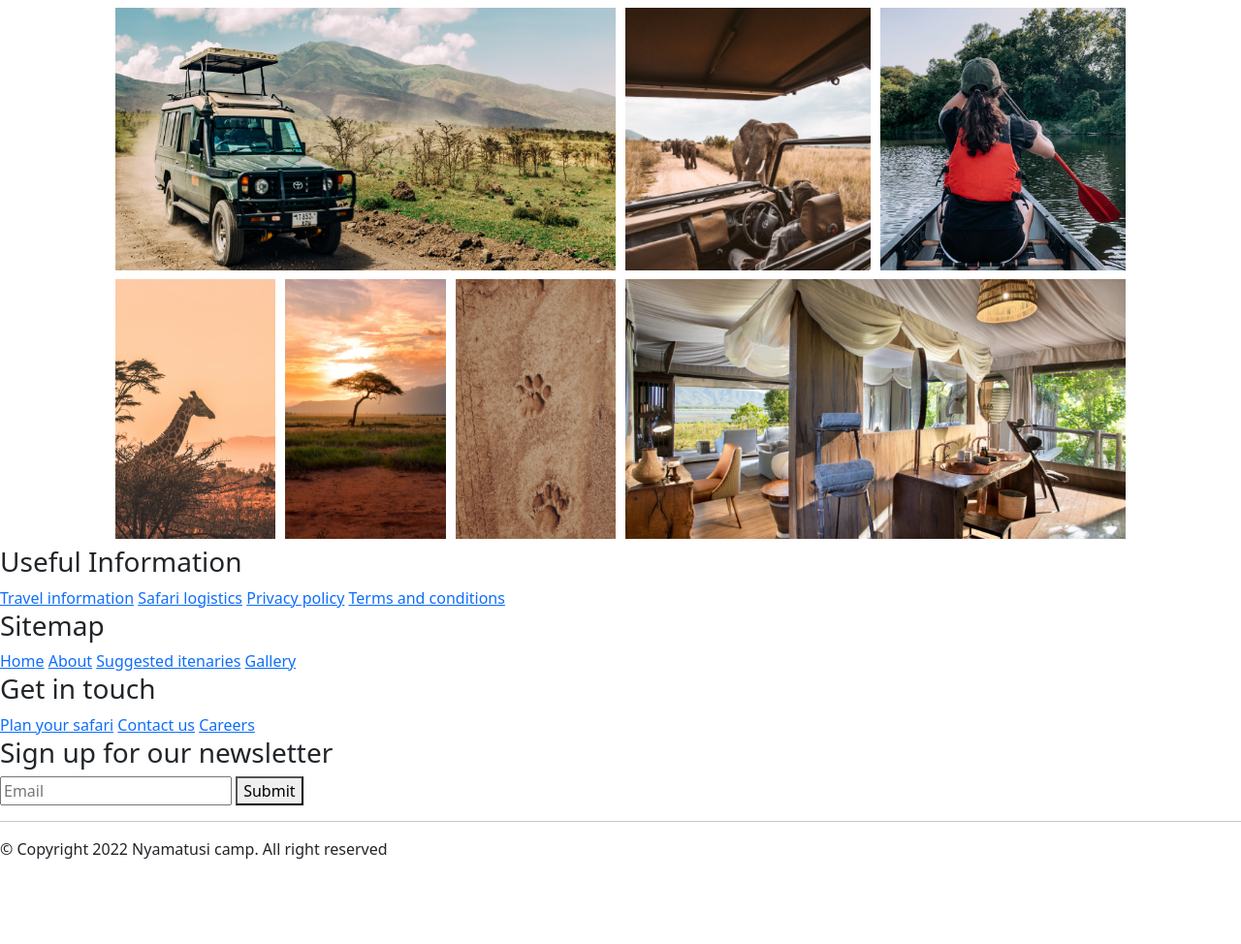
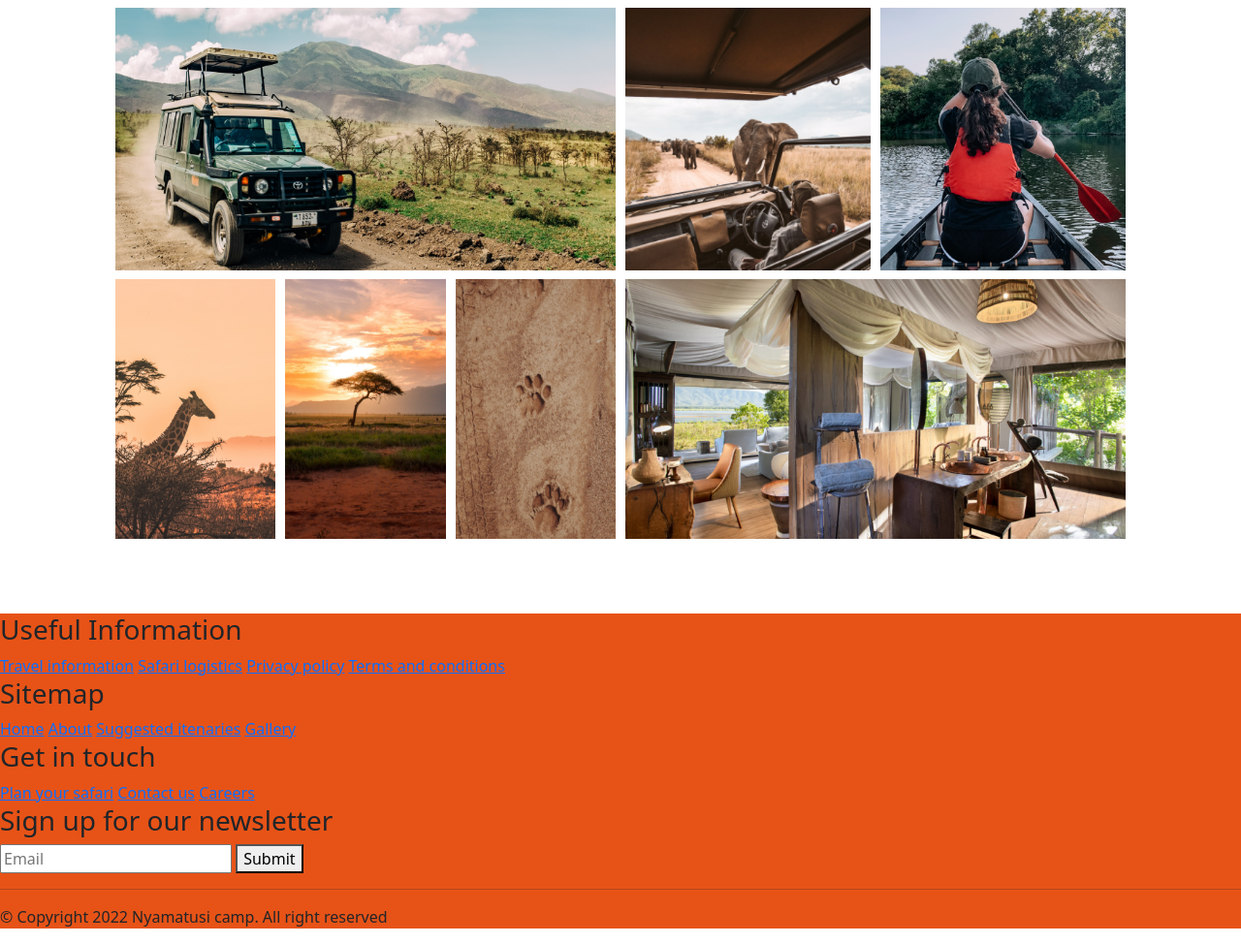
Before and after one commit to EunicaMuchie/webassgnmt2, a plain HTML site: page index.html in a window 1280 px wide. Shown: the part 5166-6140 px from the top of the page at 97% size. Before the commit the page ends 6070 px from the top, so only its background shows below. Drawn offline with Linux system fonts and the light colour scheme.

Commit message:
new changes to css footer section

```diff
--- a/css/style.css
+++ b/css/style.css
@@ -257,3 +257,5 @@ opacity:0;
 .gallery .container .row div{padding:5px;
      margin: 0px;}
 .gallery .container .row img{height:100%;}
+
+footer{margin-top:100px; background-color:rgb(231, 83, 23);}
```
